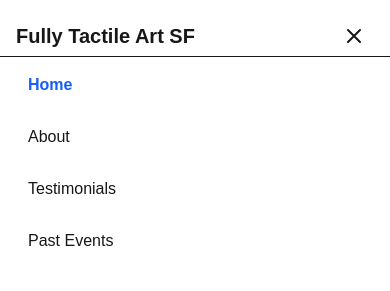
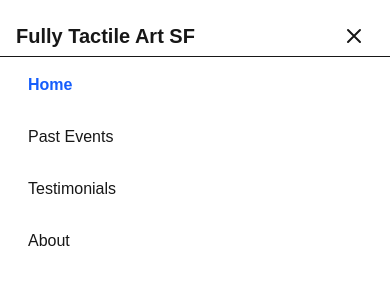
Before and after one commit to ianbuchanan42/fully-tactile-art-sf, a Next.js app: page / in a window 390 px wide. Both pictures are taken after a click on the button "Open navigation menu". Shown: the top 291 px of the page. Built offline with nearby package versions, Linux system fonts and the light colour scheme.

Commit message:
fix: reordered mobile menu

```diff
--- a/src/components/Navigation.tsx
+++ b/src/components/Navigation.tsx
@@ -118,13 +118,13 @@ export default function Navigation() {
             </li>
             <li>
               <Link
-                href='/about'
+                href='/past-events'
                 className={`${isActive(
-                  '/about'
+                  '/past-events'
                 )} block py-2 px-3 rounded transition-colors`}
                 onClick={() => setIsMenuOpen(false)}
               >
-                About
+                Past Events
               </Link>
             </li>
             <li>
@@ -140,13 +140,13 @@ export default function Navigation() {
             </li>
             <li>
               <Link
-                href='/past-events'
+                href='/about'
                 className={`${isActive(
-                  '/past-events'
+                  '/about'
                 )} block py-2 px-3 rounded transition-colors`}
                 onClick={() => setIsMenuOpen(false)}
               >
-                Past Events
+                About
               </Link>
             </li>
           </ul>
```
